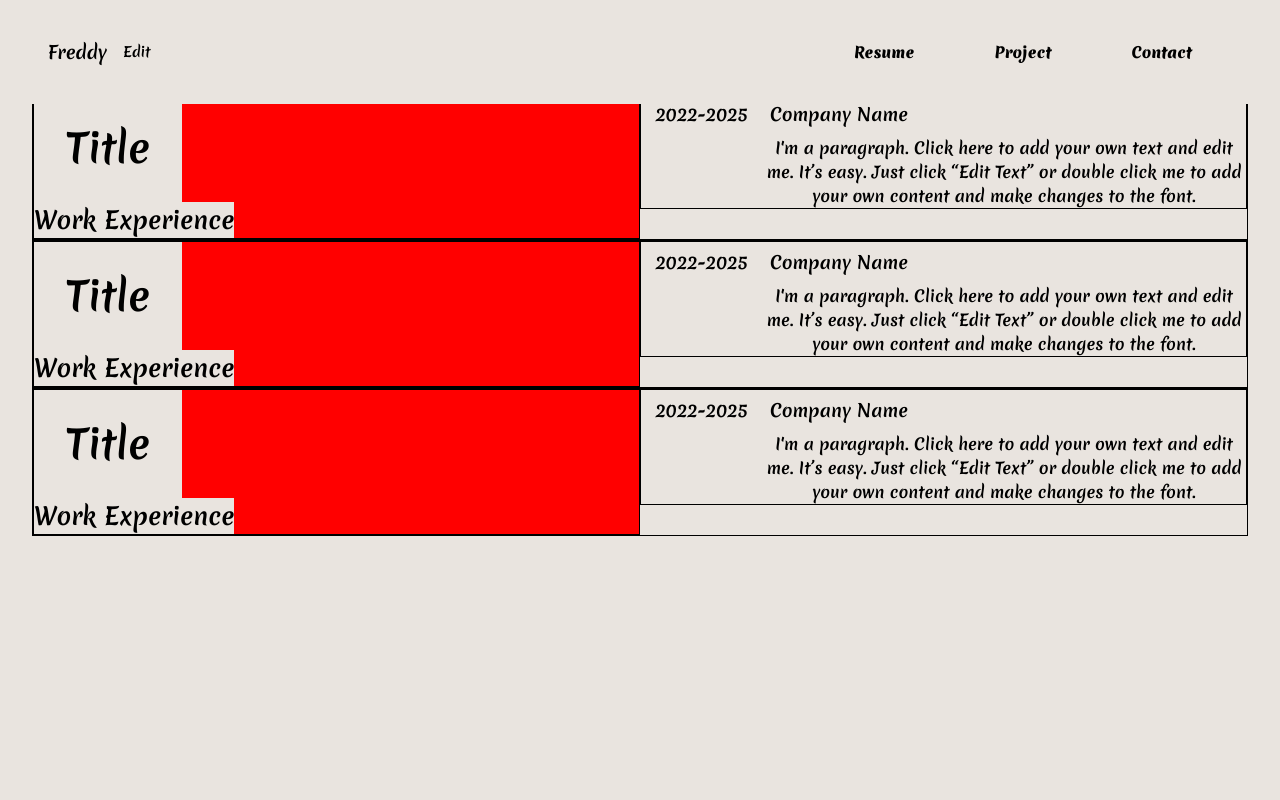
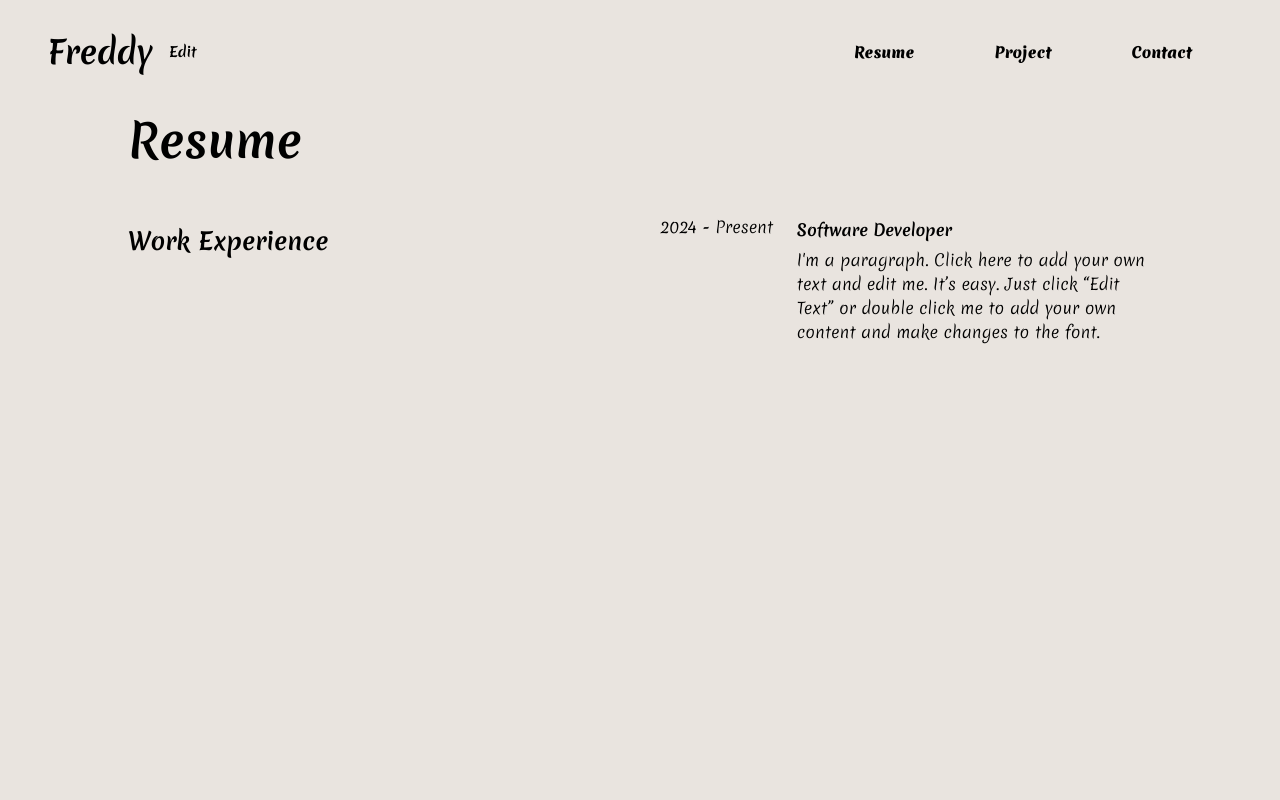
Before and after one commit to freddy990117/Personal-Portfolio-Website, a React (Vite) app: page /Resume in a window 1280 px wide. Shown: the top 800 px of the page. Built offline with nearby package versions, Linux system fonts and the light colour scheme; a web font is replaced by a local one.

Commit message:
Resume 模板-1

```diff
--- a/Layout.css
+++ b/Layout.css
@@ -21,7 +21,7 @@ body .l-header .title {
   display: flex;
   align-items: center;
   margin-left: 3rem;
-  font-size: 18px;
+  font-size: 2rem;
 }
 body .l-header .title p {
   font-size: 14px;
@@ -116,46 +116,51 @@ body .layout-container .outlet-containter {
   padding: 60px 0;
 }
 body .resume-page {
-  width: 100%;
-  height: 100%;
-  border: 1px solid black;
   display: flex;
-  justify-content: center;
   align-items: start;
+  flex-direction: column;
+  padding: 1.5rem 6rem;
 }
-body .resume-page .resume-left {
-  border: 1px solid black;
-  background-color: red;
-  width: 100%;
+body .resume-page .resume-title {
+  font-size: 0.9rem;
+}
+body .resume-page .resume-info {
+  display: flex;
+  margin: 3rem 0;
+}
+body .resume-page .resume-info .resume-left {
+  display: flex;
+  align-items: start;
+  flex: 1;
+}
+body .resume-page .resume-info .resume-left h2 {
+  font-size: 1.5rem;
+  margin: 0.5rem 0;
+}
+body .resume-page .resume-info .resume-right {
+  display: flex;
+  flex-direction: row;
+  align-items: start;
+  flex: 1;
+}
+body .resume-page .resume-info .resume-right .resume-time {
+  width: 30%;
+}
+body .resume-page .resume-info .resume-right .resume-time h3 {
+  font-weight: 100;
+}
+body .resume-page .resume-info .resume-right .resume-job {
+  flex: 1;
   display: flex;
   flex-direction: column;
   align-items: start;
+  justify-content: start;
+  text-align: start;
 }
-body .resume-page .resume-left h1 {
-  font-size: 2.5rem;
-  margin: 2rem;
+body .resume-page .resume-info .resume-right .resume-job h3 {
+  margin: 0.2rem;
 }
-body .resume-page .resume-left .resume-points {
-  font-size: 1.5rem;
-}
-body .resume-page .resume-right {
-  background-color: blue;
-  width: 100%;
-  height: 100%;
-  border: 1px solid black;
-  display: flex;
-}
-body .resume-page .resume-right h3 {
-  margin: 0.5rem;
-  font-size: 1.1rem;
-}
-body .resume-page .resume-right .resume-time {
-  flex: 2;
-}
-body .resume-page .resume-right .resume-content {
-  flex: 8;
-  display: flex;
-  flex-direction: column;
-  align-items: start;
-  font-size: 1rem;
+body .resume-page .resume-info .resume-right .resume-job p {
+  margin: 0.2rem;
+  font-weight: 100;
 }/*# sourceMappingURL=Layout.css.map */
--- a/Layout.scss
+++ b/Layout.scss
@@ -22,7 +22,7 @@ body {
       display: flex;
       align-items: center;
       margin-left: 3rem;
-      font-size: 18px;
+      font-size: 2rem;
       p {
         font-size: 14px;
         margin-left: 1rem;
@@ -134,46 +134,51 @@ body {
   }
   // Resume.jsx 設定
   .resume-page {
-    width: 100%;
-    height: 100%;
-    border: 1px solid black;
     display: flex;
-    justify-content: center;
     align-items: start;
-    .resume-left {
-      border: 1px solid black;
-      background-color: red;
-      width: 100%;
+    flex-direction: column;
+    padding: 1.5rem 6rem;
+    .resume-title {
+      font-size: 0.9rem;
+    }
+    .resume-info {
       display: flex;
-      flex-direction: column;
-      align-items: start;
-      h1 {
-        font-size: 2.5rem;
-        margin: 2rem;
+      margin: 3rem 0;
+      .resume-left {
+        display: flex;
+        align-items: start;
+        flex: 1;
+        h2 {
+          font-size: 1.5rem;
+          margin: 0.5rem 0;
+        }
       }
-      .resume-points {
-        font-size: 1.5rem;
-      }
-    }
-    .resume-right {
-      background-color: blue;
-      width: 100%;
-      height: 100%;
-      border: 1px solid black;
-      display: flex;
-      h3 {
-        margin: 0.5rem;
-        font-size: 1.1rem;
-      }
-      .resume-time {
-        flex: 2;
-      }
-      .resume-content {
-        flex: 8;
+      .resume-right {
         display: flex;
-        flex-direction: column;
+        flex-direction: row;
         align-items: start;
-        font-size: 1rem;
+        flex: 1;
+        .resume-time {
+          width: 30%;
+          h3 {
+            font-weight: 100;
+          }
+        }
+        .resume-job {
+          flex: 1;
+          display: flex;
+          flex-direction: column;
+          align-items: start;
+          justify-content: start;
+          text-align: start;
+          h3 {
+            margin: 0.2rem;
+          }
+          p {
+            margin: 0.2rem;
+            font-weight: 100;
+          }
+        }
       }
     }
   }
--- a/src/Pages/Resume.jsx
+++ b/src/Pages/Resume.jsx
@@ -3,25 +3,25 @@ import React from "react";
 const Work_Experience = () => {
   return (
     <div className="resume-page">
+      <div className="resume-title">
+        <h1>Resume</h1>
+      </div>
+      <div className="resume-info">
         <div className="resume-left">
-        <div className="resume-title">
-          <h1>Title</h1>
-        </div>
-        <div className="resume-points">
           <h2>Work Experience</h2>
-        </div>
         </div>
         <div className="resume-right">
           <div className="resume-time">
-          <h3>2022-2025</h3>
+            <h3>2024 - Present</h3>
           </div>
-        <div className="resume-content">
-          <h3>Company Name</h3>
+          <div className="resume-job">
+            <h3>Software Developer</h3>
             <p>
               I'm a paragraph. Click here to add your own text and edit me. It’s
               easy. Just click “Edit Text” or double click me to add your own
               content and make changes to the font.
             </p>
+          </div>
         </div>
       </div>
     </div>
@@ -32,8 +32,6 @@ const Resume = () => {
   return (
     <div>
       <Work_Experience />
-      <Work_Experience />
-      <Work_Experience />
     </div>
   );
 };
```
Also changed, not shown: 1 other file (tests, documents, lock files or other folders). Lines whose indentation alone changed are shown as unchanged.
